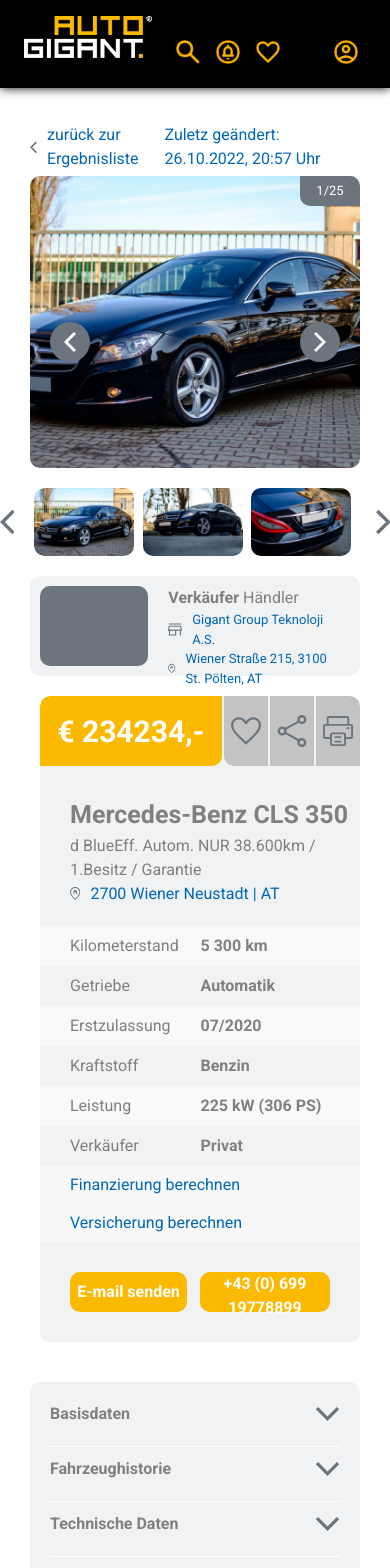
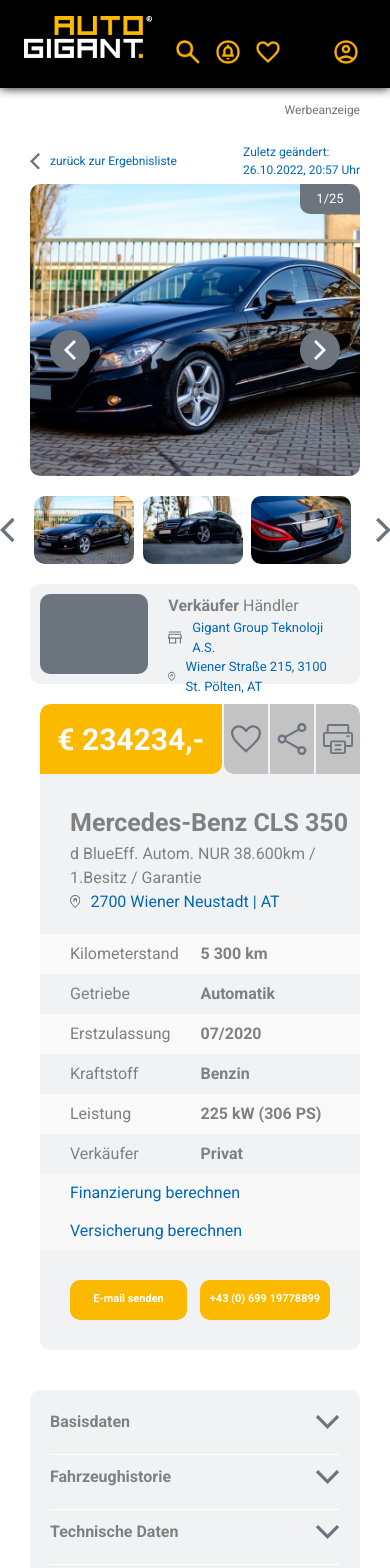
Before and after one commit to musaOfficial/mainautogigant, a Next.js app: page /car-details/1 in a window 390 px wide. Shown: the top 1568 px of the page. Built offline with nearby package versions, Linux system fonts and the light colour scheme; what tailwindcss-scoped-groups would draw is missing.

Commit message:
Update Car-Details

```diff
--- a/components/CarDetails.js
+++ b/components/CarDetails.js
@@ -188,14 +188,17 @@
         <div className={classes.container}>
             <div className={`${classes.contentcontainer} w-10/12 lg:w-full max-w-ag-container md:!w-full mx-auto flex lg:flex-col bg-white p-6`}>
                 <div>
-                    <div className={classes.image}>
-                        {width >= 1141 &&
-                            <Image src={"/images/space.gif"} width={980} height={120} className={classes.platzhalter}/>
-                        }
+                    <div className={classes.middle}>
+                        <div className={classes.image}>
+                            <div className={classes.werbungtext}>Werbeanzeige</div>
+                            {width >= 1141 &&
+                                <Image src={"/images/space.gif"} width={980} height={120} className={classes.platzhalter}/>
+                            }
+                        </div>
                     </div>
                     <div className={classes.typeanddate}>
                         <div className={classes.backtoresults}><Backtoresults/><span className={classes.bluetext}>zurück zur Ergebnisliste</span></div>
-                        <div>Zuletz geändert: 26.10.2022, 20:57 Uhr</div>
+                        <div className={classes.zl}><span className={classes.zl1}>Zuletz geändert:</span> <span className={classes.zl2}>26.10.2022, 20:57 Uhr</span></div>
                     </div>
                     <div className={classes.row1}>
                         <div className={classes.r1c1}>
--- a/components/CarDetails.module.css
+++ b/components/CarDetails.module.css
@@ -2,11 +2,41 @@
     background-color: #6C757D;
     width: 980px;
     height: 120px;
+    position: relative;
+
+}
+
+.zl{
+    display: flex;
+    font-size: 12px;
+}
+
+.zl1{
+    margin-right: 5px;
+}
+
+@media (max-width: 555px){
+    .zl{
+        flex-direction: column
+    }
 }
 
 .image{
+    position: relative;
+    margin-bottom: 20px;
+    width: 980px;
+}
+
+.werbungtext{
+    position: absolute;
+    top: -17px;
+    right: 0;
+    font-size: 12px;
+    color: #6C757D;
+}
+
+.middle{
     display: flex;
-    align-items: center;
     justify-content: center;
 }
 
@@ -32,6 +62,7 @@
 
 .bluetext{
     margin-left: 10px;
+    font-size: 12px;
 }
 
 .bluetext:hover{
@@ -491,3 +522,22 @@
         font-size: 20px;
     }
 }
+
+@media (max-width: 515px){
+    .call{
+        font-size: 13px;
+    }
+    .sendmail{
+        font-size: 13px;
+    }
+}
+
+@media (max-width: 432px){
+    .call{
+        font-size: 11px;
+    }
+
+    .sendmail{
+        font-size: 11px;
+    }
+}
--- a/components/slider/ImageSlider.module.css
+++ b/components/slider/ImageSlider.module.css
@@ -348,6 +348,7 @@
     margin-top: 20px;
     padding: 10px;
     display: flex;
+    width: 100%;
 }
 
 .dealerimg{
```
